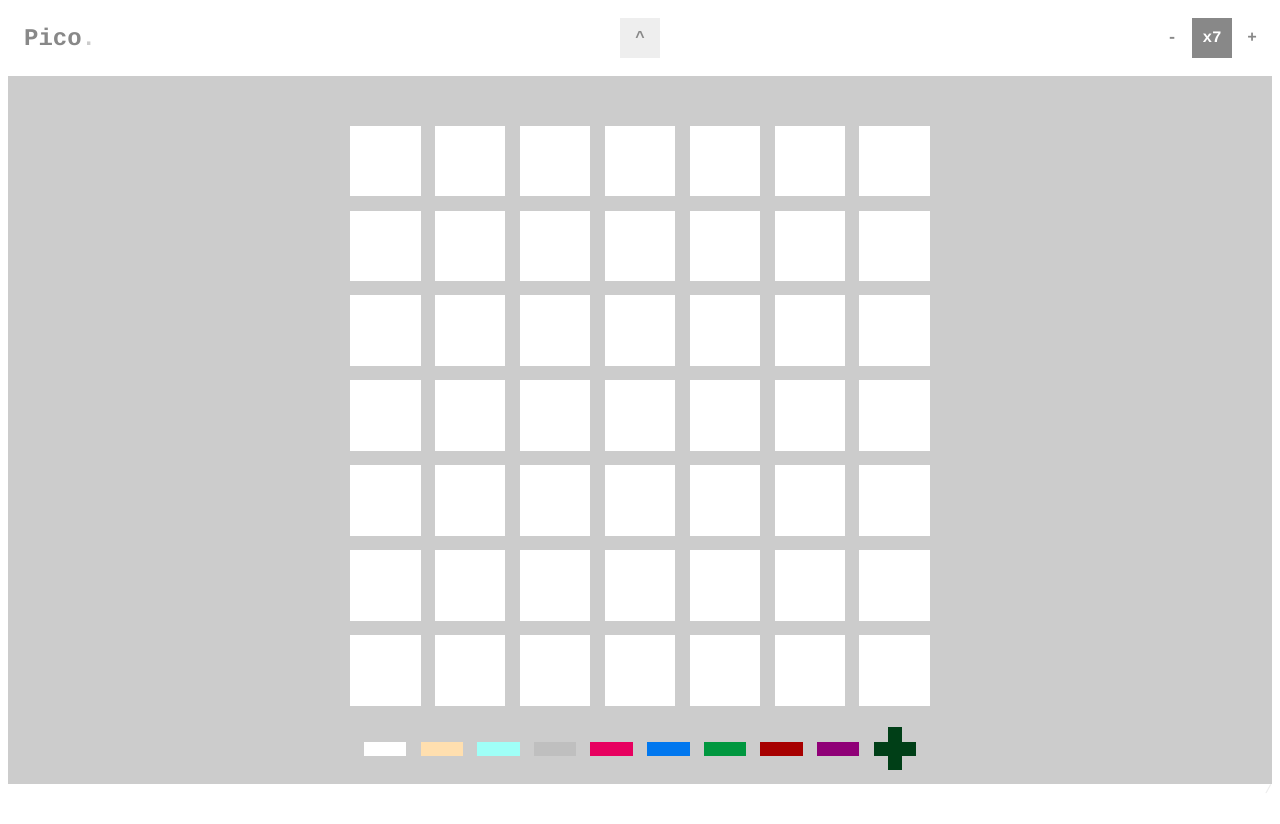
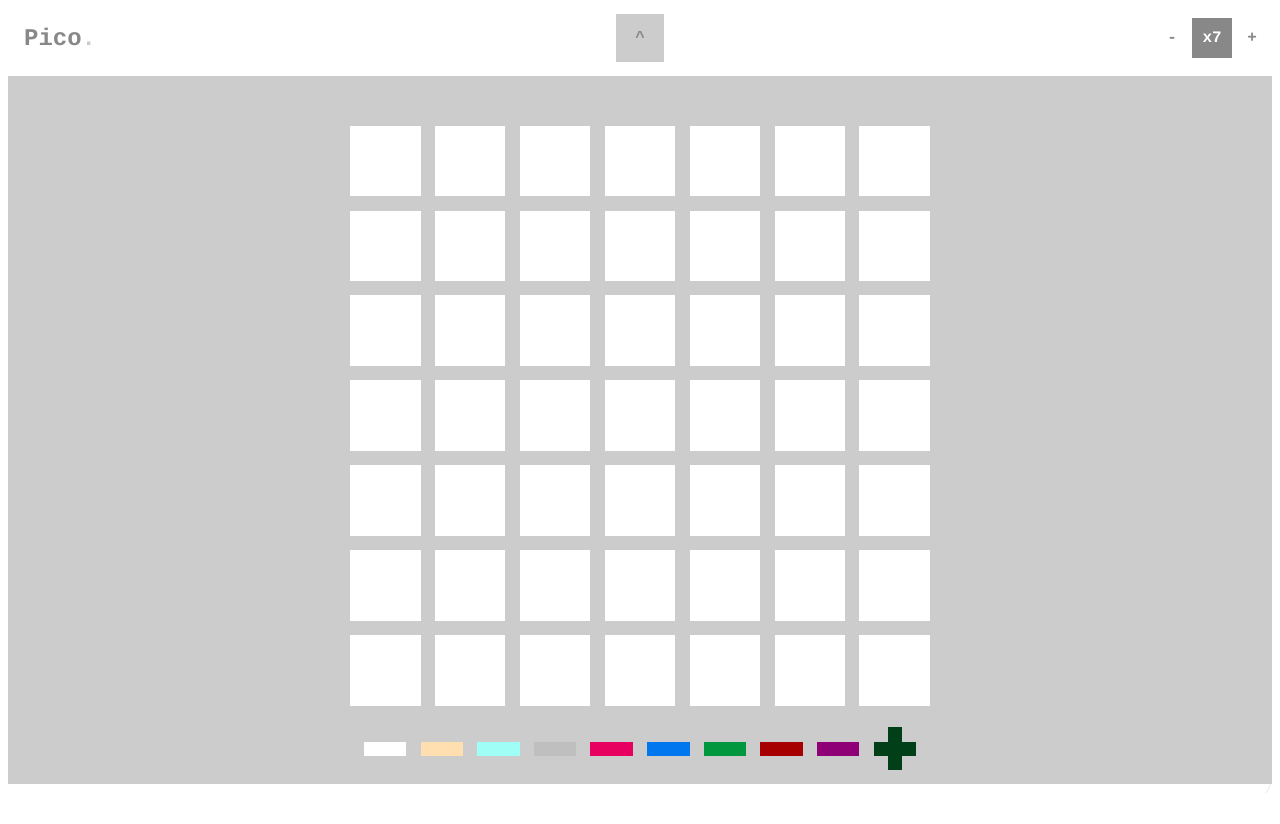
Before and after one commit to saikoroorg/pico, a plain HTML site: page index.html in a window 1280 px wide. Drawn offline with Linux system fonts and the light colour scheme.

Commit message:
Fix share icon layout for safari.

```diff
--- a/index.html
+++ b/index.html
@@ -88,6 +88,15 @@ a {
 	align-items: center; -webkit-align-items: center;
 	font-size: 16px;
 }
+.item #frame {
+	margin: -4px;
+	width: 48px; height: 48px;
+	display: flex; display: -webkit-flex;
+	flex-direction: column; -webkit-flex-direction: column;
+	justify-content: center; -webkit-justify-content: center;
+	align-items: center; -webkit-align-items: center;
+	background-color: #ccc;
+}
 .item #icon {
 	width: 40px; height: 40px;
 	position: absolute;
@@ -176,7 +185,8 @@ a {
 			<a id="subtitle" href="javascript:startBros();">.</a>
 		</div>
 		<div class="menu center">
-			<a class="item light" id="share" href="javascript:share();">^
+			<a class="item light" id="share" href="javascript:share();">
+				<span id="frame">^</span>
 				<img id="icon" src="" />
 			</a>
 		</div>
```
